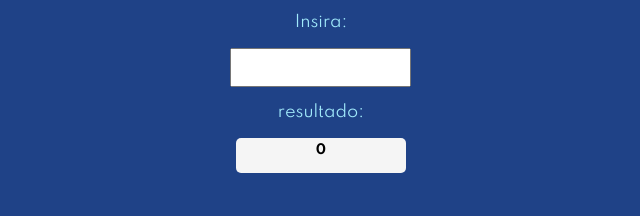
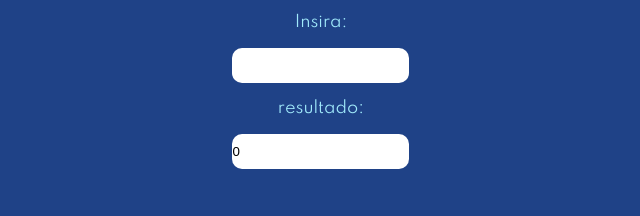
Before and after one commit to MarcosGTS/DesafiosJs, a plain HTML site: page bin2dec/index.html in a window 1280 px wide. Both pictures are taken after a click on the button "conveter". Shown: the part 179-395 px from the top of the page, 319-959 px from the left. Drawn offline with Linux system fonts and the light colour scheme.

Commit message:
atualizando o estilo e algumas linhas de código

```diff
--- a/bin2dec/index.html
+++ b/bin2dec/index.html
@@ -16,9 +16,10 @@
             <p id="titulo">Conversor de binario para decimal</p>
             <div class="barra">
                 <p> Insira: </p>
-                <input type="number" id=binario>
+                <input type="text" id=binario>
                 <p>resultado:</p>
-                <div id= "res"></div>
+                <input type="text" id=resultado>
+
                 <button id=converter>conveter</button>
             </div>
 
--- a/bin2dec/script.js
+++ b/bin2dec/script.js
@@ -1,15 +1,16 @@
 const binario = document.querySelector("input#binario");
 const botao = document.querySelector("button#converter");
+const resposta = document.querySelector("input#resultado")
 botao.addEventListener("click", conversor);
 
 function conversor() {
-    let resposta = document.querySelector("div#res");
-    let numero = binario.value;
+    let numero = Number(binario.value);
+    let tamanho = binario.value.length;
+    let aux = numero;
     let decimal = 0;
-    let aux = binario.value;
     let flag = true;
 
-    for(let i = 0; i < numero.length; i++){
+    for(let i = 0; i < tamanho; i++){
         if(aux%10 == 1 || aux%10 == 0){
             decimal += (aux%10)*2**i;
             aux = Math.floor(aux/10);
@@ -20,10 +21,7 @@ function conversor() {
         }
     }
 
-   if(flag){
-    resposta.innerHTML= `<strong>${decimal}<strong>`;
-   }
+    if(flag){
+        resposta.value = `${decimal}`;
+    }
 }
-
-
-let num = 400
--- a/bin2dec/style.css
+++ b/bin2dec/style.css
@@ -19,8 +19,12 @@ main {
 }
 
 
-#binario{
+input[type=text]{
+    display:block;
+    margin: 0 auto;
     padding: 10px 0px;
+    border-radius: 10px;
+    border: none;
 }
 
 button#converter{
@@ -31,17 +35,6 @@ margin: 50px 0px;
 div{
     color:#a1eafb;
 }
-div#res{
-    height: 25px;
-    padding: 5px 0px;
-    background-color: whitesmoke;
-    width: auto;
-    max-width: 170px;
-    margin: auto;
-    border-radius: 5px;
-    color: black;
-    font-size: 13px;
-}
 
 footer{
     color:#1f4287;
```
